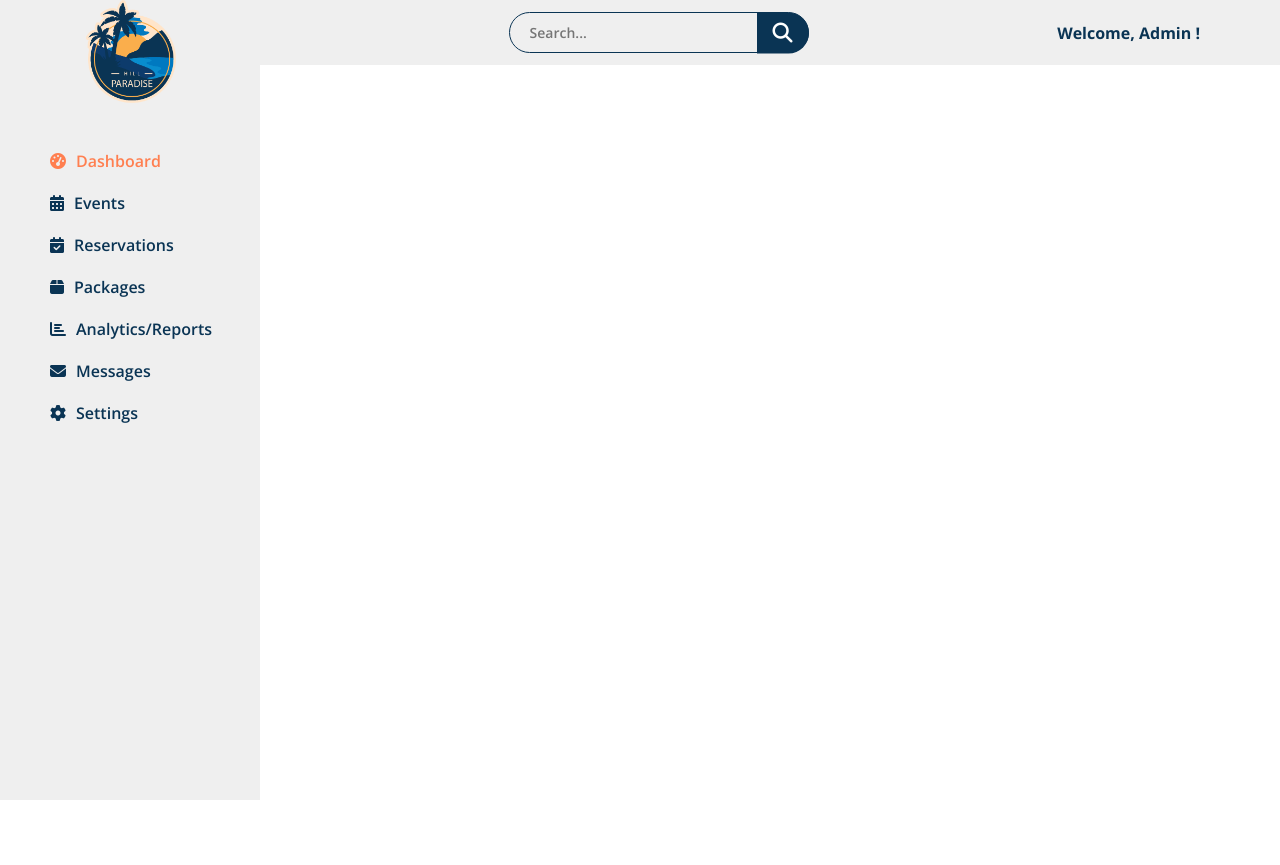
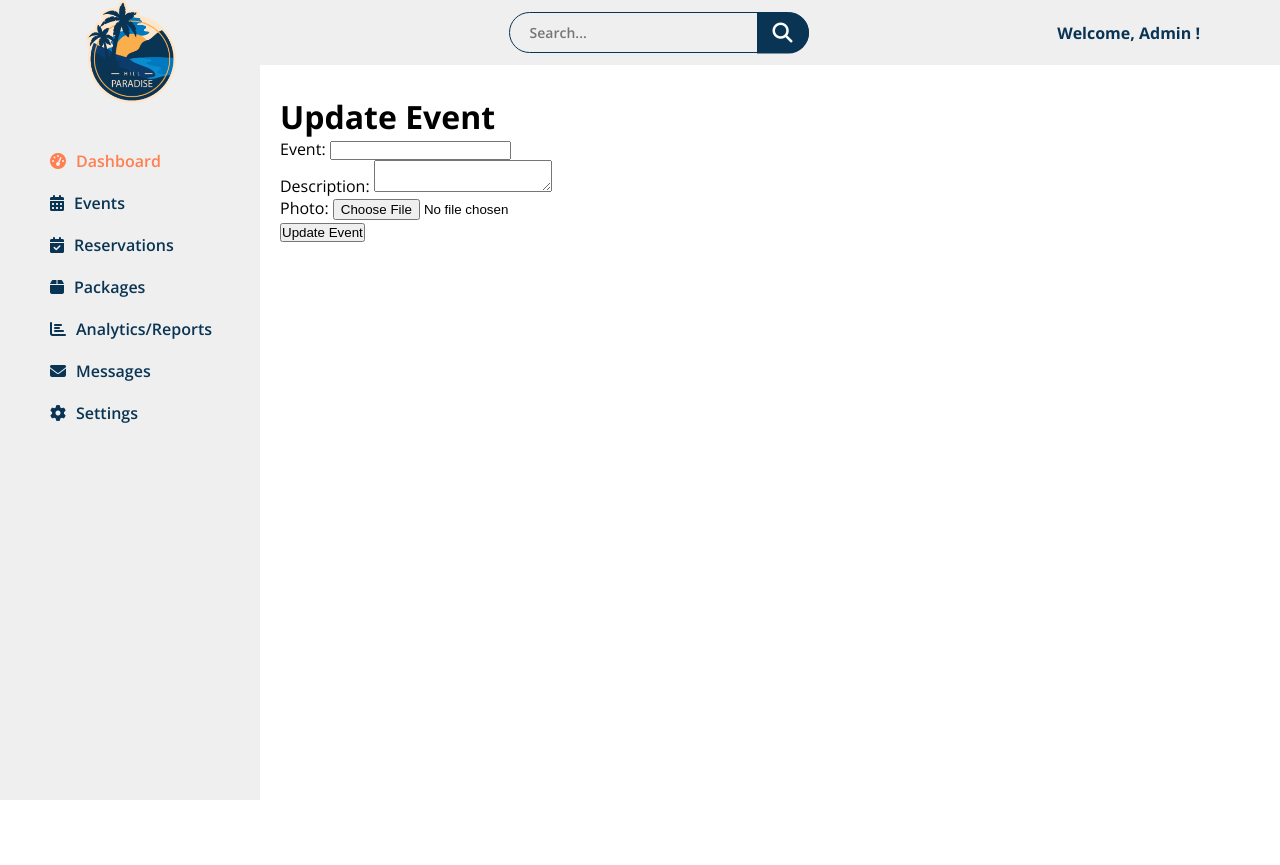
Before and after one commit to KiranSR99/REMS_project, a PHP site: page /dashboard/edit-event.php in a window 1280 px wide. Before the commit the page ends 800 px from the top, so only its background shows below. Run offline with PHP 8.4, Linux system fonts and the light colour scheme.

Commit message:
Added delete and edit events codes

```diff
--- a/CSS/dashboard.css
+++ b/CSS/dashboard.css
@@ -223,6 +223,7 @@ li {
 
 .main-content table th {
     padding: 10px 20px;
+    color: #666464;
     background-color: var(--thirty);
     color: #fff;
 }
@@ -230,6 +231,7 @@ li {
 .main-content table td {
     padding: 10px 20px;
     text-align: center;
+    color: #666464;
 }
 
 .buttons {
--- a/config/database.php
+++ b/config/database.php
@@ -165,6 +165,7 @@ class database
             $eventStatus = $row['status'];
             $eventTitle = $row['event'];
             $eventDescription = $row['description'];
+            $eventPhoto = $row['photo'];
 
             echo '<tr>';
             // Hide toggle button if delete operation is requested
@@ -179,6 +180,7 @@ class database
             echo '<td>' . $eventId . '</td>';
             echo '<td>' . $eventTitle . '</td>';
             echo '<td>' . $eventDescription . '</td>';
+            echo '<td><img src="uploadedImages/' . $eventPhoto . '" alt="EventImage" width="100"></td>';
             // Hide edit and delete buttons if delete operation is requested
             if ($info !== "delete") {
                 echo '<td>';
--- a/dashboard/add-event.php
+++ b/dashboard/add-event.php
@@ -3,7 +3,7 @@ include '../config/database.php';
 $table = "events_tbl";
 
 $conn = new database();
-if(isset($_POST['save'])){
+if(isset($_POST['submit'])){
     $event = $_POST['event'];
     $description = $_POST['description'];
 
@@ -57,7 +57,7 @@ if(isset($_POST['save'])){
                     <input type="file" name="photo">
                 </div>
                 <div class="form-group">
-                    <input type="submit" value="Add Event">
+                    <input type="submit" name="submit" value="Add Event">
                 </div>
             </form>
         </div>
--- a/dashboard/edit-event.php
+++ b/dashboard/edit-event.php
@@ -1,3 +1,47 @@
+<?php
+include '../config/database.php';
+$table = "events_tbl";
+
+$conn = new database();
+
+// Retrieve event data if an event ID is provided
+if (isset($_GET['id'])) {
+    $data = $conn->select($table, "*", "id=" . $_GET['id']);
+
+    $id = $data[0]['id'];
+    $event = $data[0]['event'];
+    $description = $data[0]['description'];
+    $photo = $data[0]['photo'];
+}
+
+if (isset($_POST['submit'])) {
+    $event = $_POST['event'];
+    $description = $_POST['description'];
+    $eventId = $_POST['id'];
+
+    // Check if a new image file has been uploaded
+    if ($_FILES['photo']['error'] === UPLOAD_ERR_OK) {
+        // Handle image upload
+        $photo = $_FILES['photo']['name'];
+        $photoPath = 'uploadedImages/' . $photo;
+        move_uploaded_file($_FILES['photo']['tmp_name'], $photoPath);
+    }
+
+    $data = [
+        'event' => $event,
+        'description' => $description,
+        'status' => 1,
+        'photo' => $photo,
+    ];
+
+    $where = "id=" . $eventId;
+    $res = $conn->update($table, $data, $where);
+    if ($res == true) {
+        header('location:events.php');
+    }
+}
+?>
+
 <!DOCTYPE html>
 <html lang="en">
 
@@ -5,14 +49,38 @@
     <meta charset="UTF-8">
     <meta http-equiv="X-UA-Compatible" content="IE=edge">
     <meta name="viewport" content="width=device-width, initial-scale=1.0">
-    <title>Dashboard</title>
+    <title>Update Event</title>
     <?php include '../includes/links-dashboard.php'; ?>
-
 </head>
 
 <body>
     <?php include '../includes/dashboard-aside.php'; ?>
 
+    <div class="main-content">
+        <div class="container">
+            <h1>Update Event</h1>
+            <form method="POST" enctype="multipart/form-data" action="edit-event.php">
+                <div class="form-group">
+                    <label for="event_title">Event:</label>
+                    <input type="text" id="event_title" name="event" value="<?php echo isset($event) ? $event : ''; ?>"
+                        required>
+                </div>
+                <div class="form-group">
+                    <label for="event_description">Description:</label>
+                    <textarea id="event_description" name="description"
+                        required><?php echo isset($description) ? $description : ''; ?></textarea>
+                </div>
+                <div class="form-group">
+                    <label for="event_description">Photo:</label>
+                    <input type="file" name="photo">
+                </div>
+                <div class="form-group">
+                    <input type="hidden" name="id" value="<?php echo isset($id) ? $id : ''; ?>">
+                    <input type="submit" name="submit" value="Update Event">
+                </div>
+            </form>
+        </div>
+    </div>
 </body>
 
 </html>
--- a/dashboard/events.php
+++ b/dashboard/events.php
@@ -30,6 +30,7 @@ $table="events_tbl";
                     <th>ID</th>
                     <th>Event</th>
                     <th>Description</th>
+                    <th>Photo</th>
                     <th colspan="2">Action</th>
                 </tr>
                 <?php
```
Also changed, not shown: dashboard/uploadedImages/Background Image.png (added), dashboard/uploadedImages/cityCountry.png (added), dashboard/uploadedImages/full-shot-happy-senior-friends-night.jpg (added), dashboard/uploadedImages/full-shot-happy-woman-playing-guitar.jpg (added), dashboard/uploadedImages/resortTree.jpg (added), 4 other files.
